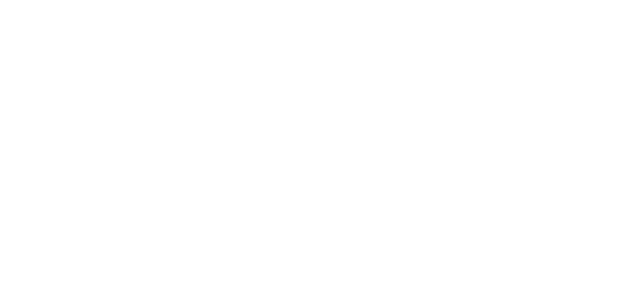
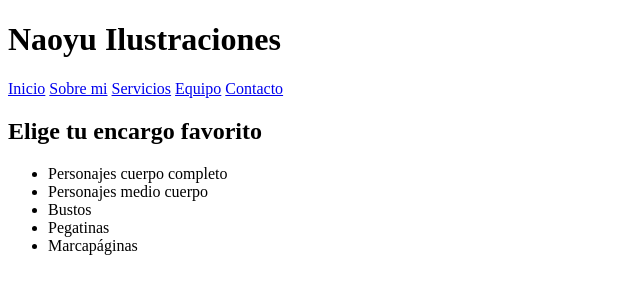
Before and after one commit to tobalo1986/Actividad-1-HTML-CSS-Sitio-multip-gina-grupo-5, a plain HTML site: page sevicios.html in a window 1280 px wide. Shown: the whole page, without its empty margins (0-640 px from the left). Drawn offline with Linux system fonts and the light colour scheme.

Commit message:
feat:servicios-1-sandra

```diff
--- a/sevicios.html
+++ b/sevicios.html
@@ -6,6 +6,28 @@
     <title>Servicios/Productos</title>
 </head>
 <body>
+    <header>
+        <h1>Naoyu Ilustraciones</h1>
+        <nav>
+            <a href="index.html">Inicio</a>
+            <a href="sobre.html">Sobre mi</a>
+            <a href="sevicios.html">Servicios</a>
+            <a href="equipo.html">Equipo</a>
+            <a href="contacto.html">Contacto</a>
+        </nav>
+    </header>
 
+   <main>
+     <section>
+        <h2>Elige tu encargo favorito</h2>
+         <ul>
+            <li>Personajes cuerpo completo</li>
+            <li>Personajes medio cuerpo </li>
+            <li>Bustos</li>
+            <li>Pegatinas</li>
+            <li>Marcapáginas</li>
+         </ul>
+     </section>
+   </main>
 </body>
 </html>
```
